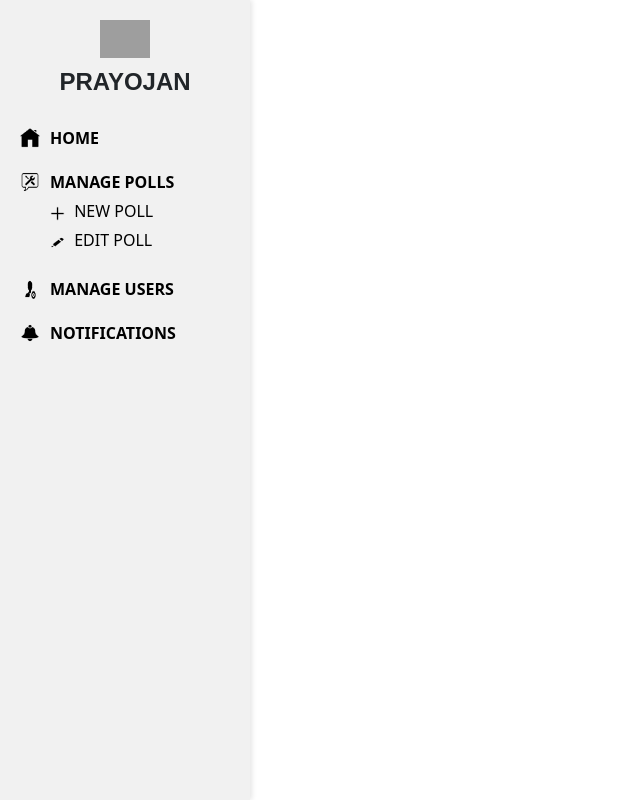
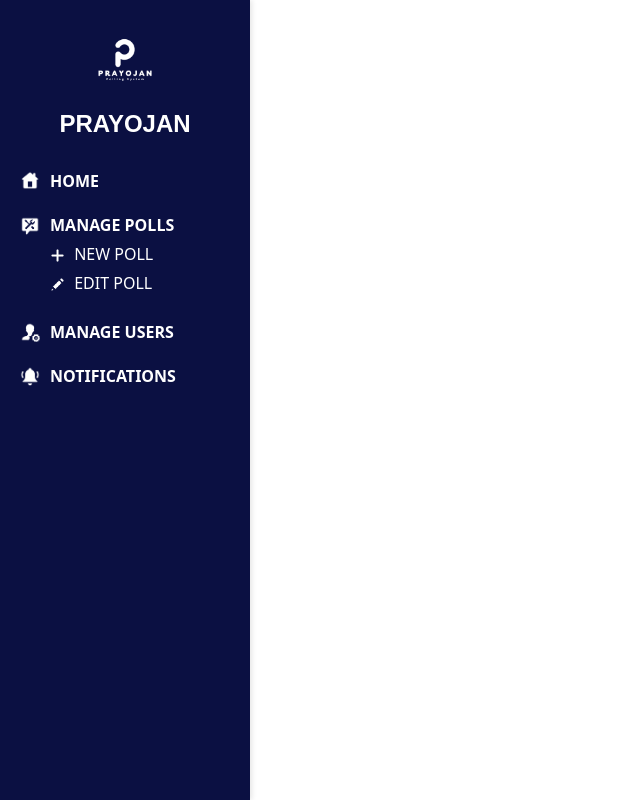
Before and after one commit to prajwolstha/OnlinePollingSystem, a PHP site: page /onlinepollingsystem/admin/edit_poll.php in a window 1280 px wide. Shown: the whole page, without its empty margins (0-640 px from the left). Run offline with PHP 8.4, Linux system fonts and the light colour scheme; grey boxes are pictures that could not be loaded.

Commit message:
Slidebar code Updated

```diff
--- a/includes/sidebar.php
+++ b/includes/sidebar.php
@@ -1,33 +1,33 @@
-<div class="sidebar" style="width: 250px; background-color: #f1f1f1; height: 100vh; position: fixed; top: 0; left: 0; box-shadow: 2px 0 5px rgba(0,0,0,0.1);">
+<div class="sidebar" style="width: 250px; background-color: #0B1042; height: 100vh; position: fixed; top: 0; left: 0; box-shadow: 2px 0 5px rgba(0,0,0,0.1);">
     <div class="sidebar-header" style="padding: 20px; text-align: center;">
-        <img src="pear_logo.png" alt="Prayojan" style="width: 50px; height: auto; margin-bottom: 10px;">
-        <h4 style="margin: 0; font-family: Arial, sans-serif; font-weight: bold;">PRAYOJAN</h4>
+        <img src="../icons/mainlogo.png" alt="Prayojan" style="width: 80px; height: auto; margin-bottom: 10px;">
+        <h4 style="margin: 0; font-family: Arial, sans-serif; font-weight: bold; color: #ffffff;">PRAYOJAN</h4>
     </div>
     <ul class="sidebar-menu" style="list-style: none; padding: 0; margin: 0;">
         <!-- Home -->
         <li style="padding: 10px 20px; cursor: pointer;">
-            <a href="index.php" style="text-decoration: none; color: black; display: flex; align-items: center;">
-                <img src="Home.png" alt="Home" style="width: 20px; height: 20px; margin-right: 10px;">
+            <a href="index.php" style="text-decoration: none; color: #ffffff; display: flex; align-items: center;">
+                <img src="../icons/home.png" alt="Home" style="width: 20px; height: 20px; margin-right: 10px;">
                 <span style="font-size: 16px; font-weight: bold;">HOME</span>
             </a>
         </li>
 
         <!-- Manage Polls -->
         <li style="padding: 10px 20px;">
-            <a href="manage_polls.php" style="text-decoration: none; color: black; display: flex; align-items: center;">
-                <img src="managePolls.png" alt="Manage Polls" style="width: 20px; height: 20px; margin-right: 10px;">
+            <a href="manage_polls.php" style="text-decoration: none; color: #ffffff; display: flex; align-items: center;">
+                <img src="../icons/managePolls.png" alt="Manage Polls" style="width: 20px; height: 20px; margin-right: 10px;">
                 <span style="font-size: 16px; font-weight: bold;">MANAGE POLLS</span>
             </a>
             <ul style="list-style: none; padding-left: 30px; margin-top: 5px;">
                 <li style="margin: 5px 0;">
-                    <a href="new_poll.php" style="text-decoration: none; color: black;">
-                        <img src="newpoll.png" alt="New Poll" style="width: 15px; height: 15px; margin-right: 5px;">
+                    <a href="new_poll.php" style="text-decoration: none; color: #ffffff;">
+                        <img src="../icons/add.png" alt="New Poll" style="width: 15px; height: 15px; margin-right: 5px;">
                         NEW POLL
                     </a>
                 </li>
                 <li style="margin: 5px 0;">
-                    <a href="edit_poll.php" style="text-decoration: none; color: black;">
-                        <img src="editpoll.png" alt="Edit Poll" style="width: 15px; height: 15px; margin-right: 5px;">
+                    <a href="edit_poll.php" style="text-decoration: none; color: #ffffff;">
+                        <img src="../icons/edit.png" alt="Edit Poll" style="width: 15px; height: 15px; margin-right: 5px;">
                         EDIT POLL
                     </a>
                 </li>
@@ -36,16 +36,16 @@
 
         <!-- Manage Users -->
         <li style="padding: 10px 20px;">
-            <a href="manage_users.php" style="text-decoration: none; color: black; display: flex; align-items: center;">
-                <img src="manageUser.png" alt="Manage Users" style="width: 20px; height: 20px; margin-right: 10px;">
+            <a href="manage_users.php" style="text-decoration: none; color: #ffffff; display: flex; align-items: center;">
+                <img src="../icons/manageUser.png" alt="Manage Users" style="width: 20px; height: 20px; margin-right: 10px;">
                 <span style="font-size: 16px; font-weight: bold;">MANAGE USERS</span>
             </a>
         </li>
 
         <!-- Notifications -->
         <li style="padding: 10px 20px;">
-            <a href="notifications.php" style="text-decoration: none; color: black; display: flex; align-items: center;">
-                <img src="Notification.png" alt="Notifications" style="width: 20px; height: 20px; margin-right: 10px;">
+            <a href="notifications.php" style="text-decoration: none; color: #ffffff; display: flex; align-items: center;">
+                <img src="../icons/Notification.png" alt="Notifications" style="width: 20px; height: 20px; margin-right: 10px;">
                 <span style="font-size: 16px; font-weight: bold;">NOTIFICATIONS</span>
             </a>
         </li>
```
Also changed, not shown: icons/Notification.png (added), icons/add.png (added), icons/edit.png (added), icons/home.png (added), icons/mainlogo.png (added), icons/managePolls.png (added), icons/manageUser.png (added).
